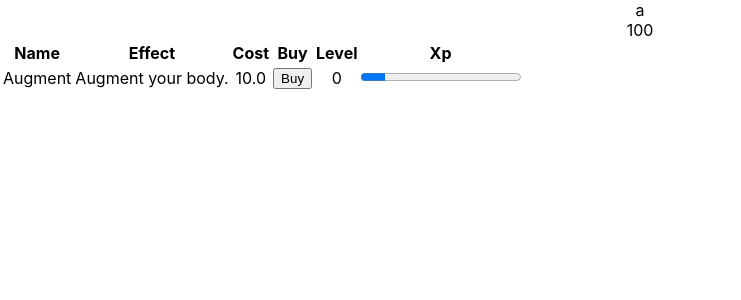
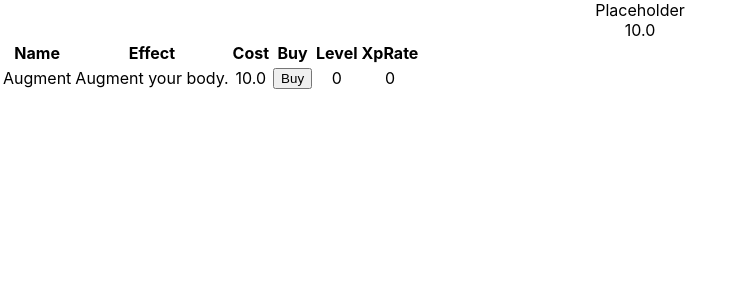
Before and after one commit to jupi1001/IdleCultivation, a React (Create React App) app: page / in a window 1280 px wide. Shown: the top 300 px of the page, without its empty margins (0-741 px from the left). Built offline with nearby package versions, Linux system fonts and the light colour scheme; the HTML template or start-up script is replaced by a standard one.

Commit message:
Vor React Context

```diff
--- a/src/App.tsx
+++ b/src/App.tsx
@@ -8,7 +8,7 @@ function App() {
     <div className="App">
       <header>
         <div className="container">
-          a
+          Placeholder
         </div>
       </header>
       <div className="container">
--- a/src/Components/Frontpage.tsx
+++ b/src/Components/Frontpage.tsx
@@ -2,7 +2,7 @@ import React, { useState } from "react";
 import UpgradeComponent from "./UpgradeComponent";
 
 function Frontpage() {
-  const [globalXP, setGlobalXP] = useState(100);
+  const [globalXP, setGlobalXP] = useState(10);
 
   return (
     <div className="columns">
@@ -17,12 +17,13 @@ function Frontpage() {
                 <th>Cost</th>
                 <th>Buy</th>
                 <th>Level</th>
-                <th>Xp</th>
+                <th>XpRate</th>
               </tr>
               <UpgradeComponent
                 name="Augment"
                 effect="Augment your body."
                 cost={10}
+                xpMultiplier={2}
                 xp={globalXP}
                 setGlobalXPChild={setGlobalXP}
               ></UpgradeComponent>
--- a/src/Components/UpgradeComponent.tsx
+++ b/src/Components/UpgradeComponent.tsx
@@ -4,15 +4,20 @@ function UpgradeComponent(props: {
   name: String;
   effect: String;
   cost: Number;
+  xpMultiplier: Number;
   xp: Number;
   setGlobalXPChild: any;
 }) {
   const [icost, setICost] = useState(props.cost);
   const [level, setLevel] = useState(0);
+  const [xpRate, setXpRate] = useState(0);
+
   const increaseLevel = () => {
     setLevel(level + 1);
-    props.setGlobalXPChild(props.xp.valueOf() - icost.valueOf());
+    if (props.xp.valueOf() > 0)
+      props.setGlobalXPChild(props.xp.valueOf() - icost.valueOf());
     setICost(icost.valueOf() * 1.1);
+    setXpRate(props.cost.valueOf() / props.xpMultiplier.valueOf());
   };
 
   return (
@@ -26,9 +31,7 @@ function UpgradeComponent(props: {
         </button>
       </td>
       <td>{level}</td>
-      <progress className="progress" value="15" max="100">
-        15%
-      </progress>
+      <td>{xpRate}</td>
     </>
   );
 }
```
